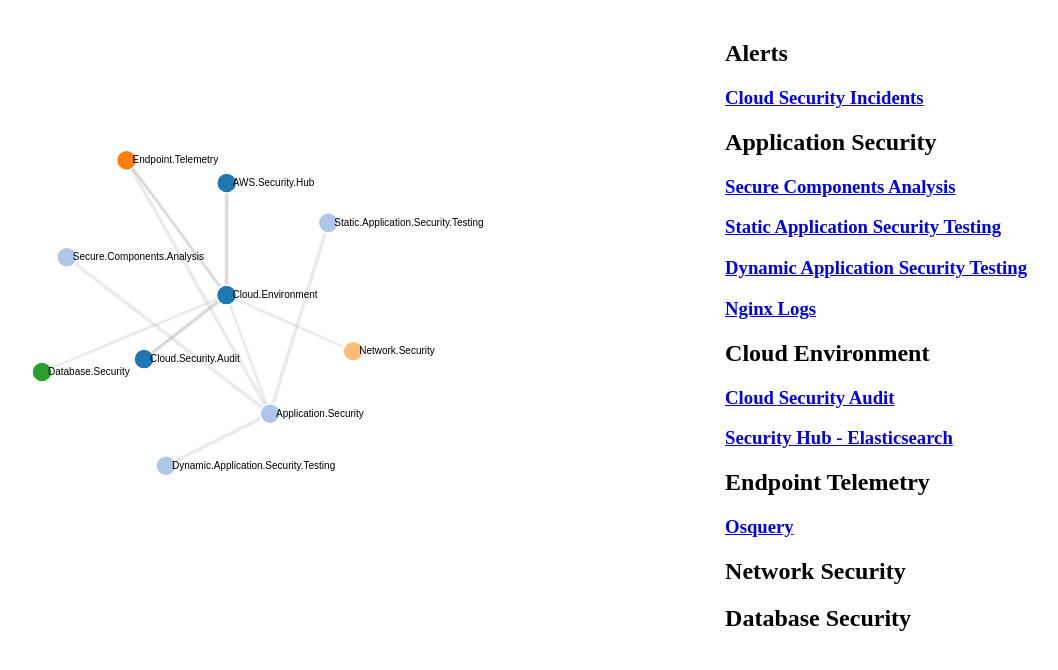
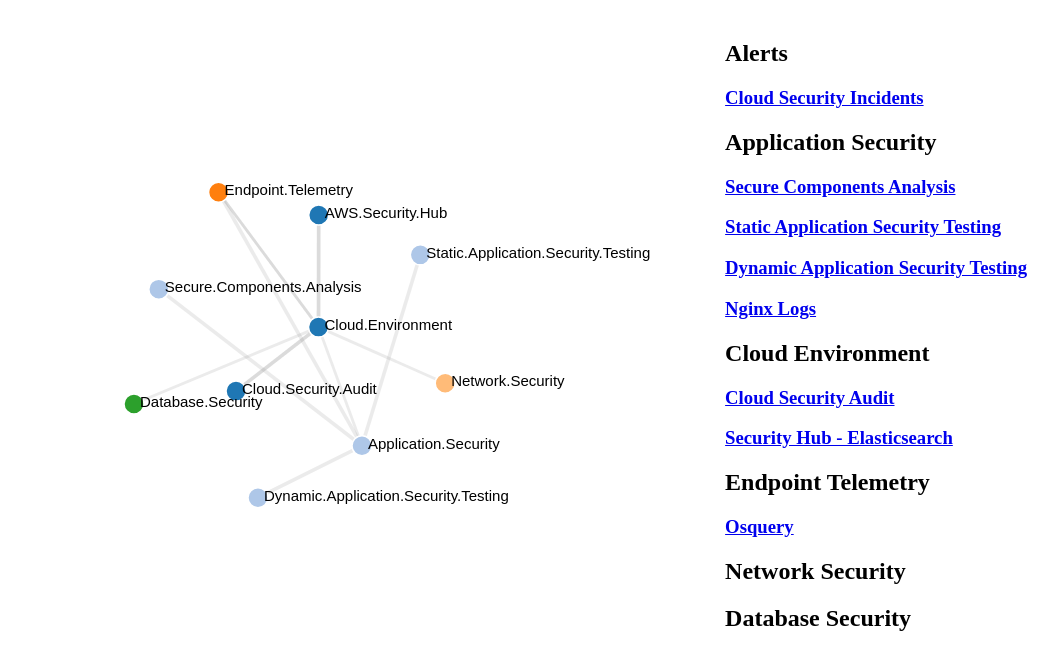
Before and after one commit to sheltowt/application_security_data_visualizations, a plain HTML site: page network_visualization/index.html in a window 1280 px wide. Shown: the whole page, without its empty margins (113-1171 px from the left). Drawn offline with nearby package versions, Linux system fonts and the light colour scheme; files whose address does not match are found by name.

Commit message:
modifying css layout of visualizations

```diff
--- a/network_visualization/index.html
+++ b/network_visualization/index.html
@@ -14,7 +14,7 @@
 
 text {
   font-family: sans-serif;
-  font-size: 10px;
+  font-size: 15px;
 }
 
 #navigation {
@@ -23,8 +23,14 @@
     right: 140px;
 }
 
+svg {
+    position: absolute; /*or fixed*/
+    top: -60px;
+    left: 0px;
+}
+
 </style>
-<svg width="600" height="600"></svg>
+<svg width="800" height="800"></svg>
 <script src="https://d3js.org/d3.v4.min.js"></script>
 <div id="navigation">
   <header>
```
Also changed, not shown: alerts/new_alert.html (+6 -0 lines).
